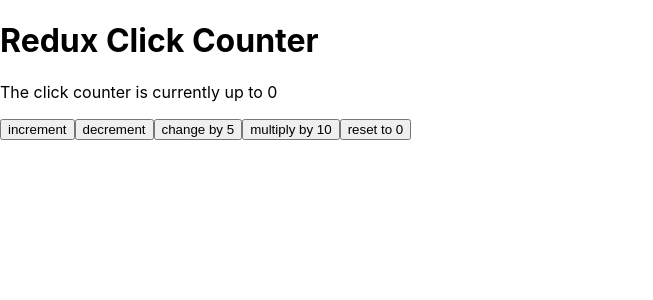
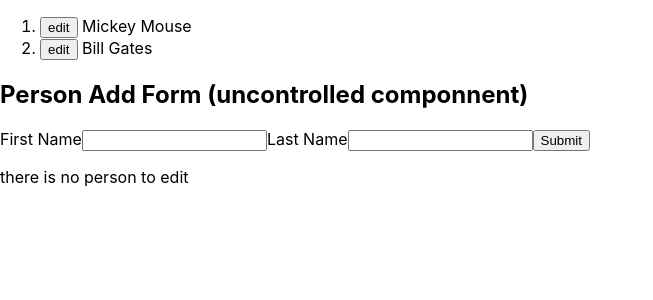
Before and after one commit to rodnolan/2022-10-react, a React (Create React App) app: page / in a window 1280 px wide. Shown: the top 300 px of the page, without its empty margins (0-653 px from the left). Built offline with nearby package versions, Linux system fonts and the light colour scheme.

Commit message:
starting point for next demo

```diff
--- a/src/index.js
+++ b/src/index.js
@@ -2,19 +2,20 @@
 import ReactDOM from 'react-dom/client';
 // import { CompWithApiData } from './CompWithApiData';
 import './index.css';
-import { ReduxHome } from './redux/ReduxHome';
+// import { ReduxHome } from './redux/ReduxHome';
 // import { PropDrillingProblemDemo } from './propDrillingProblem/PropDrillingProblemDemo';
 // import App from './App';
 // import { App2 } from './App2';
 // import { App2AsClass } from './App2AsClass';
 import reportWebVitals from './reportWebVitals';
+import { ListWithRoutableAddEditRedux } from './routing-and-redux/ListWithRoutableAddEditRedux';
 // import { RoutingDemo } from './routing/RoutingDemo';
 // import { StylingDemo } from './styling/StylingDemo';
 // import { ReactChallenge2 } from './challenges/day7/ReactChallenge2';
 // import { ReactChallenge1 } from './challenges/day6/ReactChallenge1';
 
-import { Provider } from "react-redux";
-import { store } from './redux/store';
+// import { Provider } from "react-redux";
+// import { store } from './redux/store';
 
 const root = ReactDOM.createRoot(document.getElementById('root'));
 root.render(
@@ -29,10 +30,11 @@
     {/* <RoutingDemo /> */}
     {/* <PropDrillingProblemDemo /> */}
 
-    <Provider store={store}>
+    {/* <Provider store={store}>
       <ReduxHome />
-    </Provider>
+    </Provider> */}
 
+    <ListWithRoutableAddEditRedux />
 
   </React.StrictMode>
 );
--- /dev/null
+++ b/src/routing-and-redux/AddForm.js
@@ -0,0 +1,51 @@
+import { useRef } from "react";
+
+export const AddForm = ({personAdderFunction}) => {
+
+  const fnRef = useRef();
+  const lnRef = useRef();
+
+  const handleSubmit = (event) => {
+    event.preventDefault();
+    // console.log(event.target.id)
+    // console.log(event.target.value)
+
+    const firstNameValueFromFormField = fnRef.current.value;
+    const lastNameValueFromFormField = lnRef.current.value;
+    personAdderFunction({
+      fn: firstNameValueFromFormField,
+      ln: lastNameValueFromFormField
+    });
+    fnRef.current.value = '';
+    lnRef.current.value = '';
+  }
+
+  // const handleChange = (event) => {
+  //   console.log(event.target.id)
+  //   console.log(event.target.value)
+  //   console.log({
+  //     [event.target.id]: event.target.value
+  //     }
+  //   )
+  // }
+
+  return <>
+    <h2>Person Add Form (uncontrolled componnent)</h2>
+
+    <form onSubmit={handleSubmit}>
+      <label htmlFor="fn">First Name</label>
+      <input
+        id="fn"
+        type="text"
+        ref={fnRef}
+      />
+      <label htmlFor="ln">Last Name</label>
+      <input
+        id="ln"
+        type="text"
+        ref={lnRef}
+      />
+      <input type="submit" />
+    </form>
+  </>;
+}
--- /dev/null
+++ b/src/routing-and-redux/EditForm.js
@@ -0,0 +1,43 @@
+import { useState } from "react";
+
+export const EditForm = ({person, personUpdaterFunction}) => {
+
+  const [personLocal, setPersonLocal] = useState(person);
+
+  const handleSubmit = (event) => {
+    event.preventDefault();
+    personUpdaterFunction(personLocal);
+  }
+
+  const handleChange = (event) => {
+    console.log('the form field was changed');
+    console.log(event.target.id, event.target.value);
+    setPersonLocal({
+      ...personLocal, ...{[event.target.id]: event.target.value}
+    });
+  }
+
+  return <>
+    <h2>Person Edit Form (controlled componnent)</h2>
+    <p>{personLocal?.fn} {personLocal?.ln}</p>
+
+    <form onSubmit={handleSubmit}>
+      <label htmlFor="fn">First Name</label>
+      <input
+        id="fn"
+        type="text"
+        value={personLocal?.fn}
+        onChange={handleChange}
+      />
+
+      <label htmlFor="ln">Last Name</label>
+      <input
+        id="ln"
+        type="text"
+        value={personLocal?.ln}
+        onChange={handleChange}
+      />
+      <input type="submit" />
+    </form>
+  </>;
+}
--- /dev/null
+++ b/src/routing-and-redux/List.js
@@ -0,0 +1,14 @@
+export const List = ({people, setPersonToEdit}) => <ol>
+{
+  people.map(
+    (person) => {
+      return <li key={person.id}>
+        <button onClick={() => setPersonToEdit(person)}>edit</button>
+        {
+          ` ${person.fn} ${person.ln}`
+        }
+      </li>
+    }
+  )
+}
+</ol>
--- /dev/null
+++ b/src/routing-and-redux/ListWithRoutableAddEditRedux.js
@@ -0,0 +1,64 @@
+import { useState } from "react";
+import { v4 as uuidv4 } from 'uuid';
+import { AddForm } from "./AddForm";
+import { EditForm } from "./EditForm";
+import { List } from "./List";
+
+export const ListWithRoutableAddEditRedux = () => {
+
+  const [personToEdit, setPersonToEdit] = useState(    );
+  const [people, setPeople] = useState([
+    {
+      id: 123,
+      fn: 'Mickey',
+      ln: 'Mouse'
+    },
+    {
+      id: 543,
+      fn: 'Bill',
+      ln: 'Gates'
+    },
+  ]);
+
+  const addPerson = (person) => {
+    const peopleCopy = [...people]; // shallow copy Object.assign AND ...spread operator
+
+    peopleCopy.push({ ...person, id: uuidv4() });
+
+    setPeople(peopleCopy);
+  }
+
+  const editPerson = (person) => {
+    const peopleCopy = [...people];
+
+    // figure out where in the array this item lives
+    let indexOfItemToEdit = people.findIndex((element) => element.id === person.id)
+    if (indexOfItemToEdit < 0) {
+      console.log('there is a problem');
+    } else {
+      peopleCopy[indexOfItemToEdit] = person;
+      setPeople(peopleCopy);
+      setPersonToEdit();
+    }
+
+    console.log('replace the existing object with id ', person.id);
+  }
+
+return <>
+    <List
+      people={people}
+      setPersonToEdit={setPersonToEdit}
+    />
+
+    <AddForm
+      personAdderFunction={addPerson}
+    />
+
+    {
+      personToEdit ? <EditForm
+        person={personToEdit}
+        personUpdaterFunction={editPerson}
+      /> : <p>there is no person to edit</p>
+    }
+  </>
+}
```
